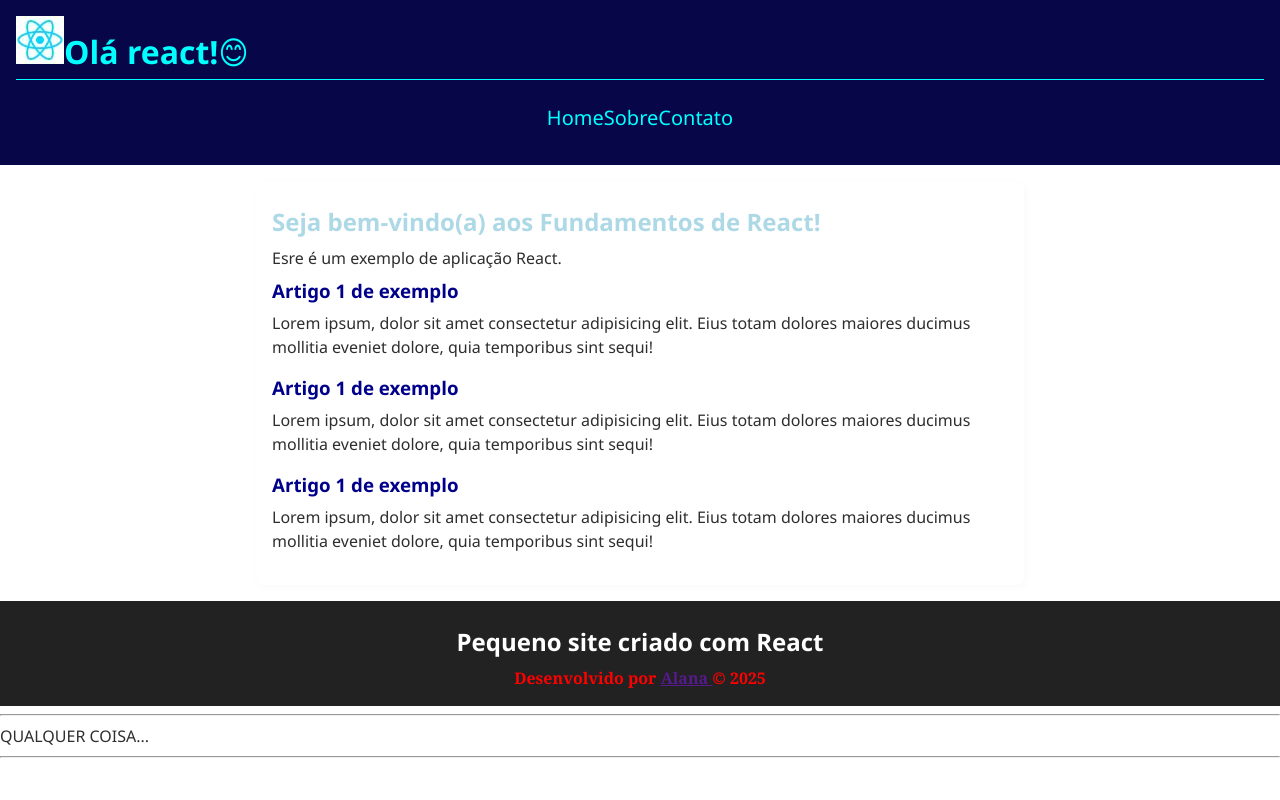
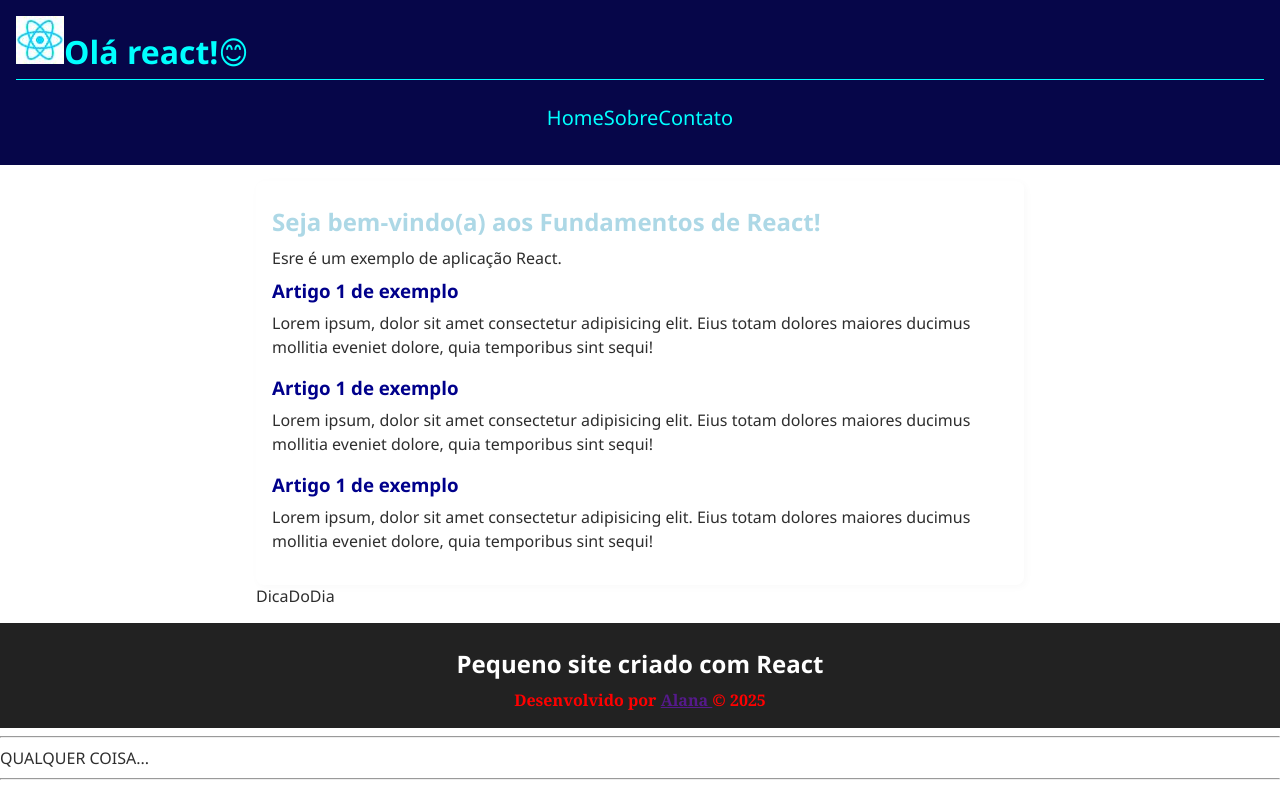
Before and after one commit to alanasrocha08/react-fundamentos, a React (Vite) app: page / in a window 1280 px wide. Built offline with nearby package versions, Linux system fonts and the light colour scheme.

Commit message:
Update Conteudo.tsx

```diff
--- a/src/components/Conteudo/Conteudo.tsx
+++ b/src/components/Conteudo/Conteudo.tsx
@@ -1,5 +1,6 @@
 import Artigo from "../Artigo/artigo";
 import estilos from "../Conteudo/Conteudo.module.css";
+import DicaDoDia from "../DicaDoDia/DicaDoDia";
 
 export default function Conteudo() {
   return (
@@ -15,6 +16,8 @@ export default function Conteudo() {
 
         <Artigo />
       </section>
+
+      <DicaDoDia />
     </main>
   );
 }
```
